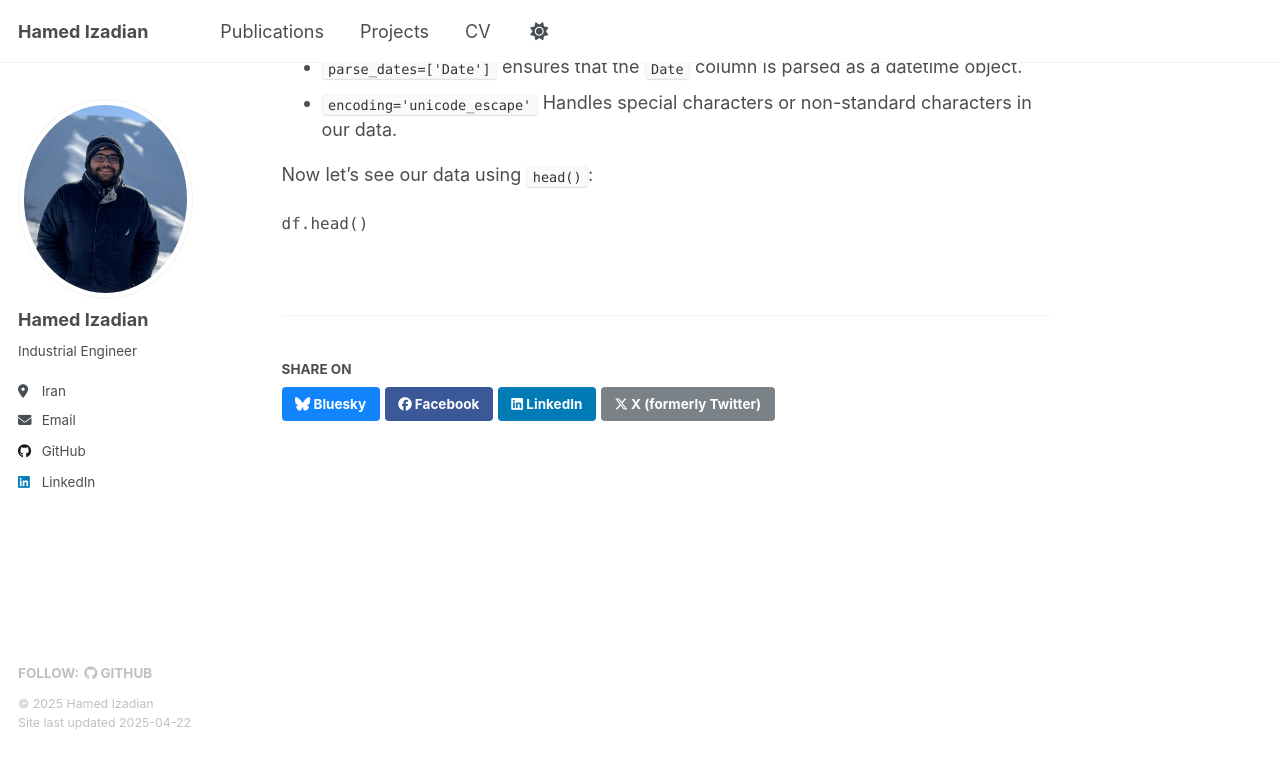
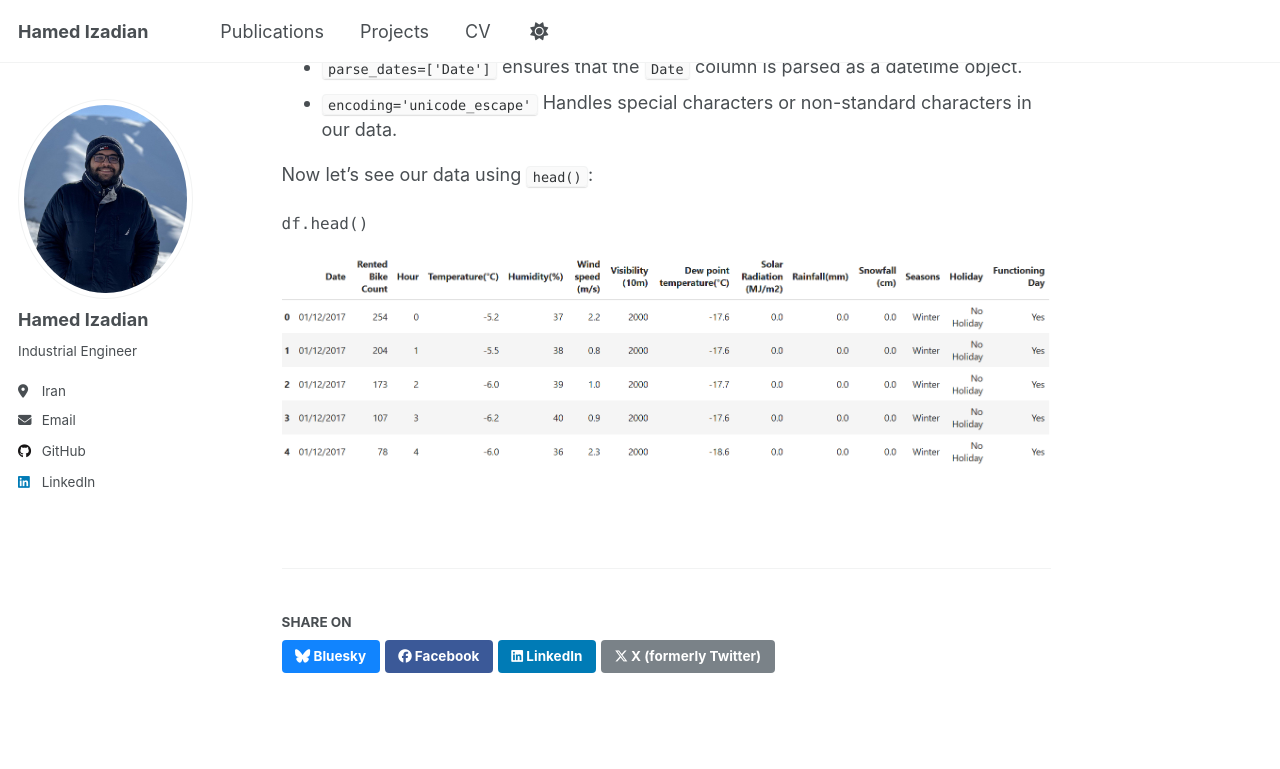
Before and after one commit to HamedIzadian/HamedIzadian.github.io, a Jekyll site: the page built from _projects/project1.md, in a window 1280 px wide and 900 px high, scrolled down 1494 px. Shown: the top 769 px of the window. Built offline with Jekyll 4.4.1, drawn with Linux system fonts in a browser that asks for light colours.

Commit message:
Update project1.md

```diff
--- a/_projects/project1.md
+++ b/_projects/project1.md
@@ -50,3 +50,5 @@ Now let's see our data using `head()`:
 <pre style="font-size: 16px;">
 df.head()
 </pre>
+
+<img src='/images/data_head.png'>
```
